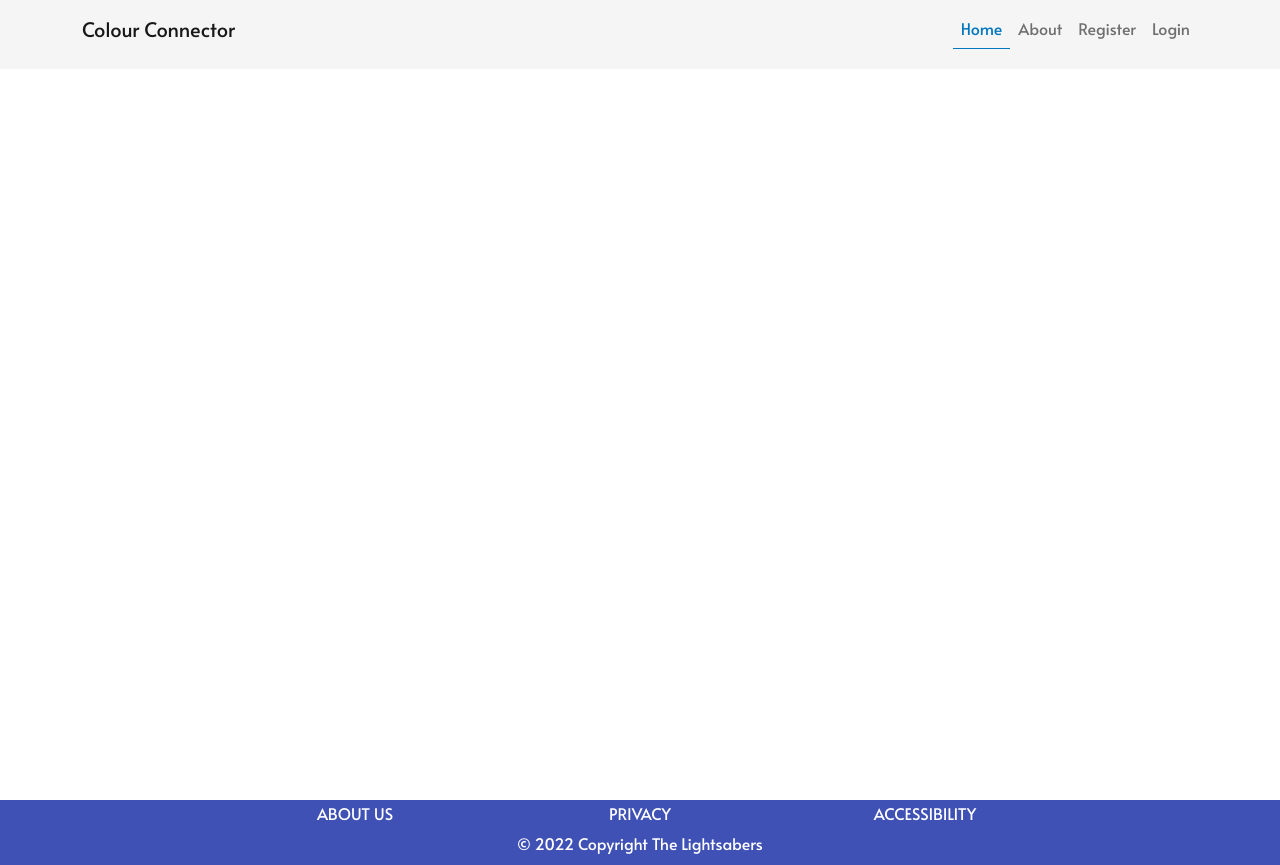
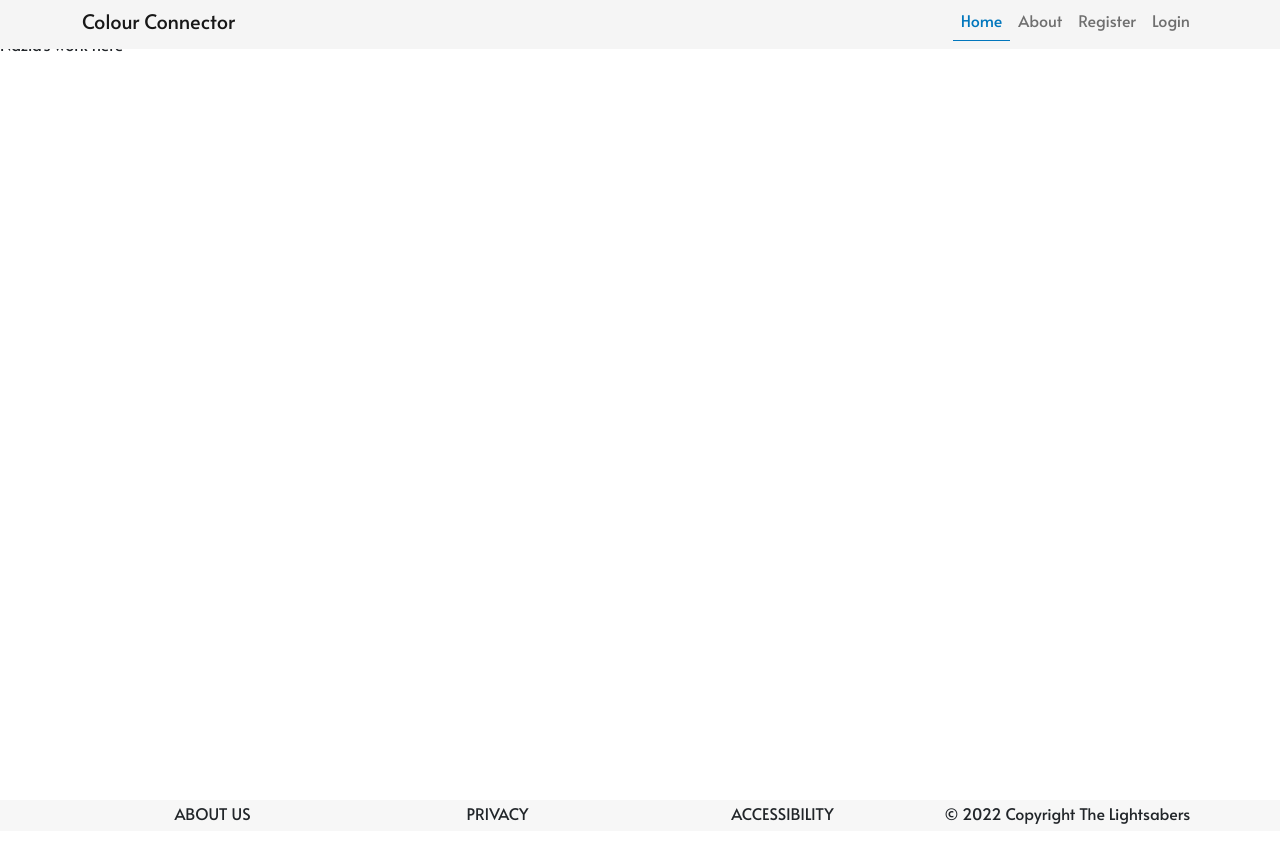
Before and after one commit to Raivis80/colour-connector, a Django app: page /about/ in a window 1280 px wide. After the commit the page ends 825 px from the top, so only its background shows below. Run offline with Django 3.2, Linux system fonts and the light colour scheme; some libraries are stand-ins or nearby versions.

Commit message:
Shorten footer & style & remove opacitiy from background video

```diff
--- a/static/css/style.css
+++ b/static/css/style.css
@@ -10,7 +10,7 @@ main {
 
 /* Custom styling for nav bar */
 .navbar {
-    padding-bottom: 20px;
+    padding-top: 0;
     background-color: whitesmoke;
 }
 
@@ -27,7 +27,7 @@ main {
 /* Custom styling for footer */
 
 #footer {
-    background-color: #3f51b5;
+    background: rgba(16, 16, 16, .03);
 }
 
 #footer a {
@@ -36,14 +36,11 @@ main {
 
 #footer a:hover {
     letter-spacing: 1px;
+    color: #0277bd;
 }
 
 #footer .btn-primary {
     border-radius: 50px
-}
-
-#copyright {
-    padding-bottom: 10px;
 }
 
 /* Index.html style rules*/
@@ -54,7 +51,7 @@ main {
     height: 100%;
     object-fit: fill;
     /* Give some opacitiy so not too dominating when text laid on top */
-    opacity: 0.7;
+    /* opacity: 0.7; */
     /* Use z-index so video sits behind the main title text on top */
     z-index: -1;
     top: 0;
--- a/templates/base.html
+++ b/templates/base.html
@@ -79,7 +79,7 @@
     </main>
 
     <!-- Footer -->
-    <footer class="mt-auto text-center text-white" id="footer">
+    <footer class="mt-auto text-center" id="footer">
         <!-- Footer Grid container -->
         <div class="container">
             <!-- Section Footer Links -->
@@ -89,30 +89,32 @@
                     <!-- About Us Grid column -->
                     <div class="col-md-3">
                         <h6 class="text-uppercase font-weight-bold">
-                            <a href="#" class="text-white" aria-label="Go About Us Page">About us</a>
+                            <a class="link-dark" href="#" aria-label="Go About Us Page">About us</a>
                         </h6>
                     </div>
 
                     <!-- Privacy Grid column -->
                     <div class="col-md-3">
                         <h6 class="text-uppercase font-weight-bold">
-                            <a href="#" class="text-white" aria-label="Go Privacy Policy Page">Privacy</a>
+                            <a href="#" class="link-dark" aria-label="Go Privacy Policy Page">Privacy</a>
                         </h6>
                     </div>
 
                     <!-- Accessibility Grid column -->
                     <div class="col-md-3">
                         <h6 class="text-uppercase font-weight-bold">
-                            <a href="#" class="text-white" aria-label="Go Accessibility Page">Accessibility</a>
+                            <a href="#" class="link-dark" aria-label="Go Accessibility Page">Accessibility</a>
+                        </h6>
+                    </div>
+
+                    <!-- Copyright -->
+                    <div class="col-md-3">
+                        <h6 class="text-center" id="copyright">
+                            © 2022 Copyright The Lightsabers
                         </h6>
                     </div>
                 </div>
             </section>
-
-            <!-- Copyright -->
-            <div class="text-center" id="copyright">
-                © 2022 Copyright The Lightsabers
-            </div>
         </div>
     </footer>
 
```
